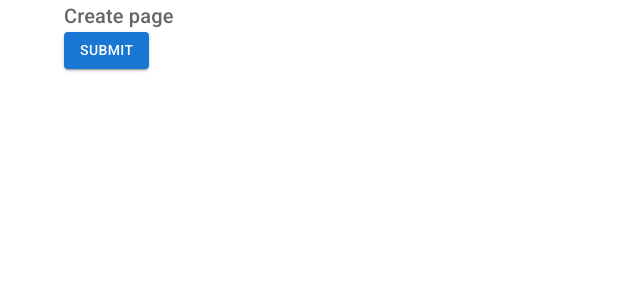
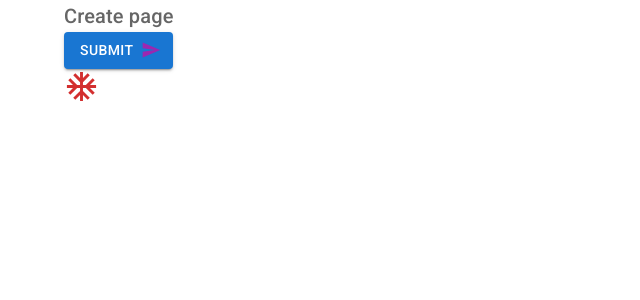
Before and after one commit to amzazibssh/MUI_commands, a React (Vite) app: page /create in a window 1280 px wide. Shown: the top 300 px of the page, without its empty margins (0-640 px from the left). Built offline with nearby package versions, Linux system fonts and the light colour scheme.

Commit message:
comp:icons and button icons

```diff
--- a/src/pages/Create.jsx
+++ b/src/pages/Create.jsx
@@ -2,6 +2,8 @@ import React from 'react'
 import Typography from '@mui/material/Typography'
 import Button from '@mui/material/Button'
 import Container from '@mui/material/Container'
+import AcUnitIcon from '@mui/icons-material/AcUnit';
+import SendIcon from '@mui/icons-material/Send';
 
 export default function Create() {
   return (
@@ -19,9 +21,13 @@ export default function Create() {
         type="submit"
         color="primary"
         variant="contained"
+        endIcon={<SendIcon color="secondary" />}
       >
         submit
       </Button>
+      <br/>
+
+      <AcUnitIcon color="error" fontSize="large"/>
     </Container>
   )
 }
```
Also changed, not shown: package.json (+4 -3 lines), 1 other file (tests, documents, lock files or other folders).
